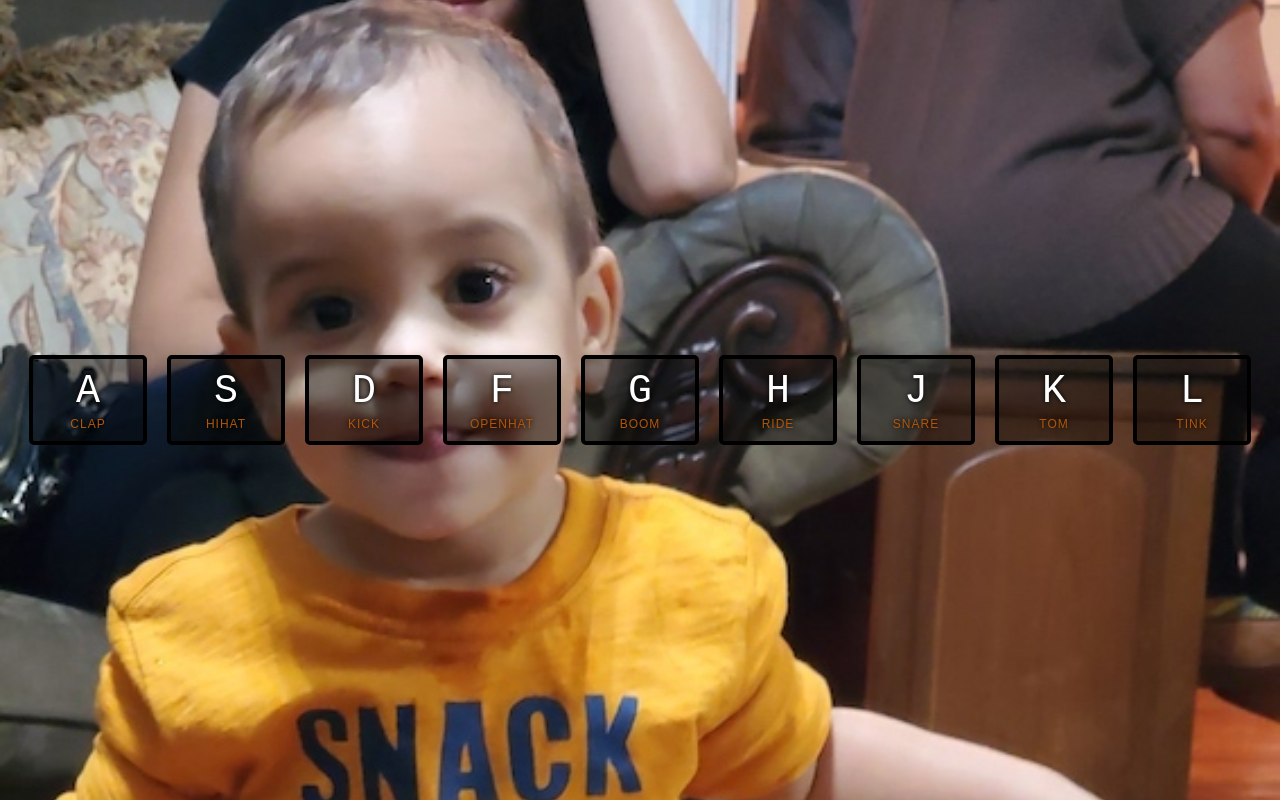
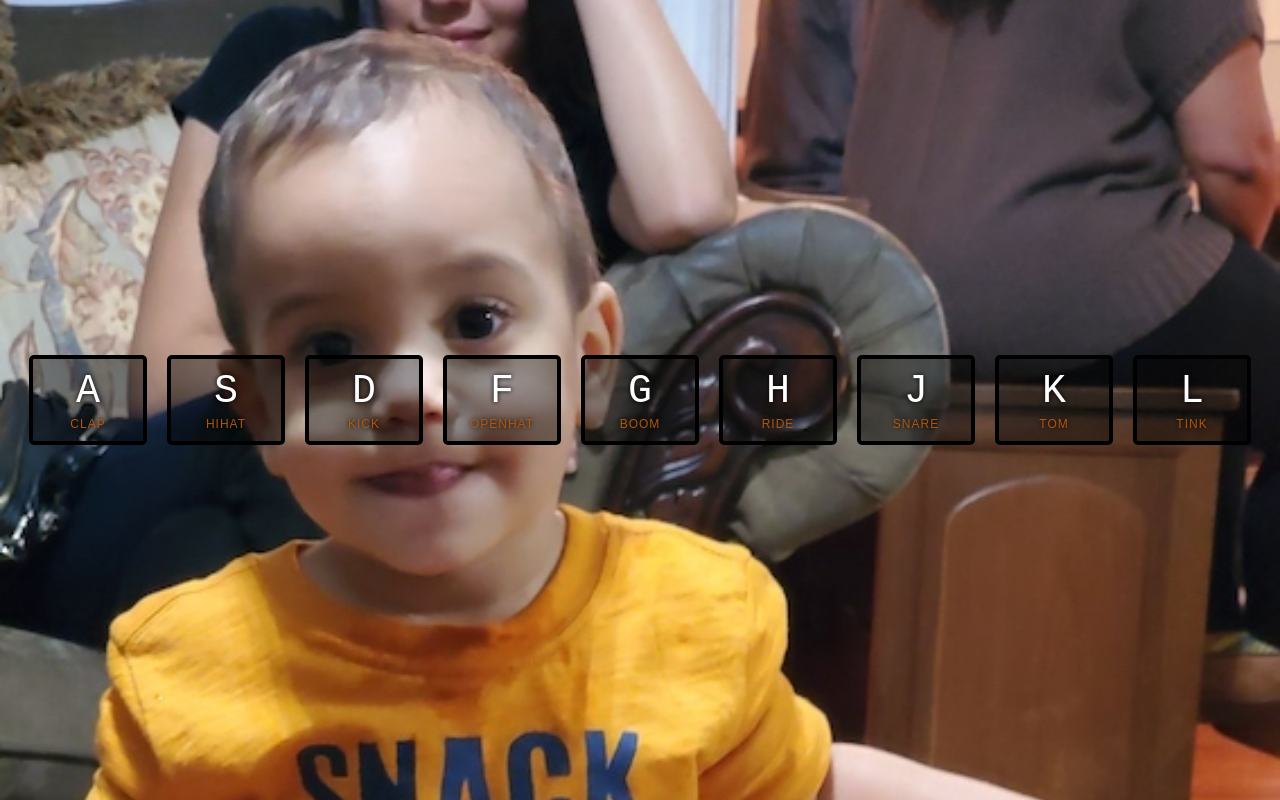
Before and after one commit to ramonm85/Ayden, a plain HTML site: page index.html in a window 1280 px wide. Drawn offline with Linux system fonts and the light colour scheme.

Commit message:
Update style.css

```diff
--- a/style.css
+++ b/style.css
@@ -2,7 +2,7 @@ html {
   font-size: 10px;
   background: url(picture/ayden.jpg) top center;
   background-size: cover;
-  background-position: 0px 2120px;
+  background-position: 0px -120px;
 }
 
 body,html {
```
